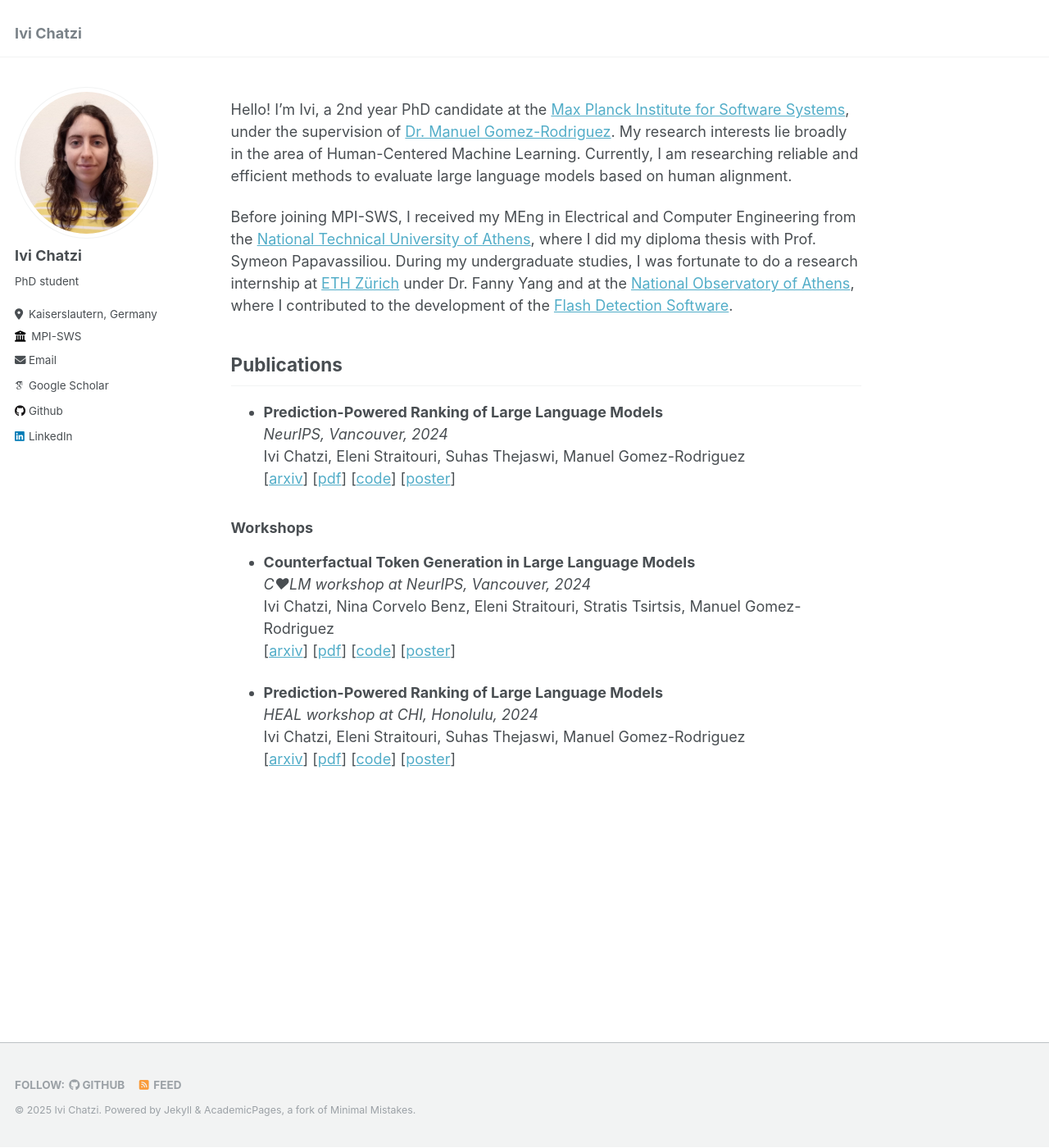
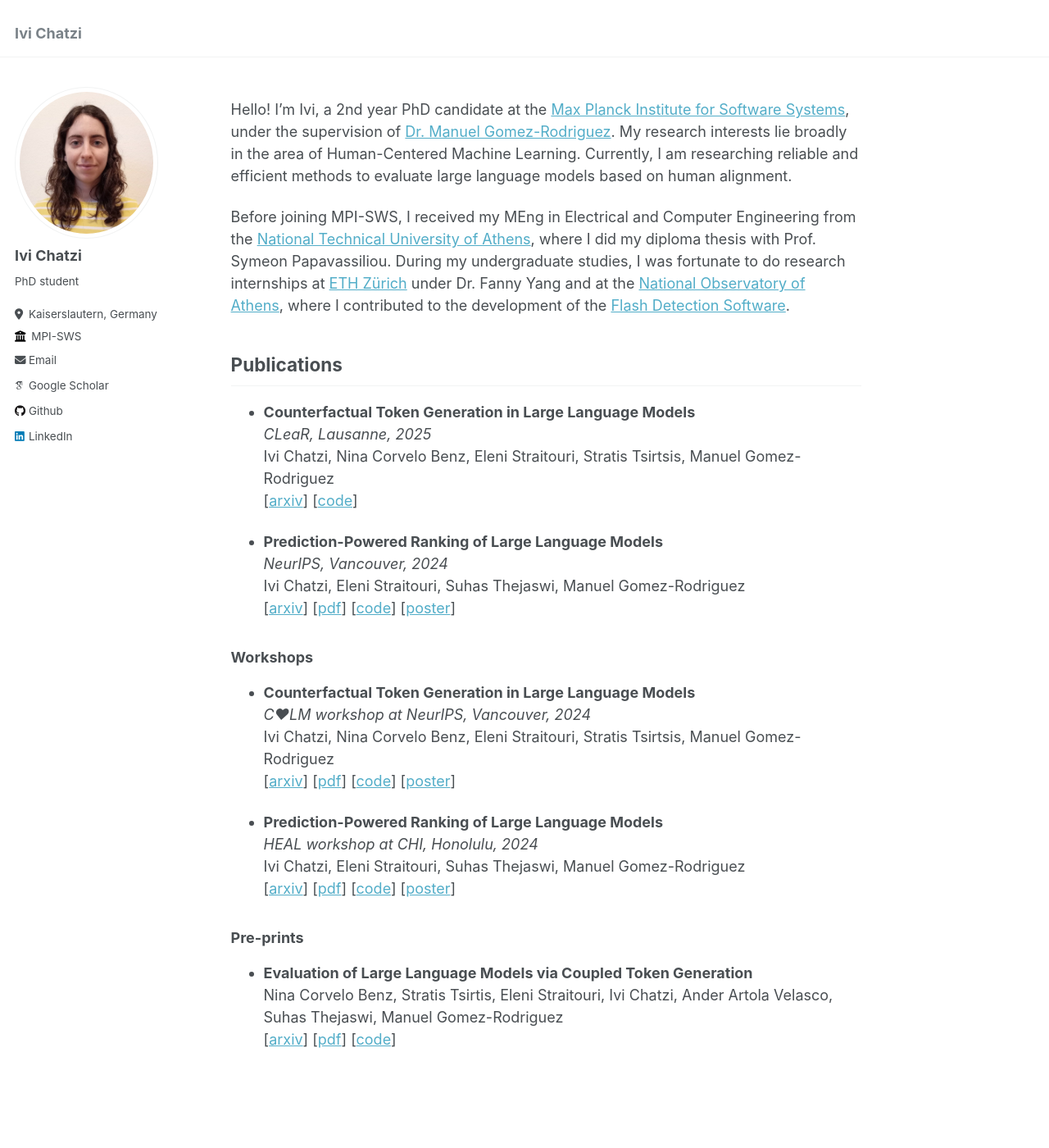
Before and after one commit to Qvapil/Qvapil.github.io, a Jekyll site: the page built from _pages/about.md, in a window 1280 px wide and 1400 px high. Shown: the whole window at 82% size. Built offline with Jekyll 4.4.1, drawn with Linux system fonts in a browser that asks for light colours; some web fonts are replaced.

Commit message:
updated publications

```diff
--- a/_pages/about.md
+++ b/_pages/about.md
@@ -14,7 +14,7 @@ Currently, I am researching reliable and efficient methods to evaluate large lan
 
 Before joining MPI-SWS, I received my MEng in Electrical and Computer Engineering from the [National Technical University of Athens](https://www.ece.ntua.gr/en),
 where I did my diploma thesis with Prof. Symeon Papavassiliou.
-During my undergraduate studies, I was fortunate to do a research internship at [ETH Zürich](https://ethz.ch/en.html)
+During my undergraduate studies, I was fortunate to do research internships at [ETH Zürich](https://ethz.ch/en.html)
 under Dr. Fanny Yang and at the [National Observatory of Athens](https://www.noa.gr/en/), where I contributed to the development of the [Flash Detection Software](https://kryoneri.astro.noa.gr/en/flash-detection-software/).
 
 
@@ -33,6 +33,11 @@ under Dr. Fanny Yang and at the [National Observatory of Athens](https://www.noa
 
 [//]: # (### Conferences)
 
+- **Counterfactual Token Generation in Large Language Models** \
+_CLeaR, Lausanne, 2025_ \
+Ivi Chatzi, Nina Corvelo Benz, Eleni Straitouri, Stratis Tsirtsis, Manuel Gomez-Rodriguez \
+[[arxiv](https://arxiv.org/abs/2409.17027)] [[code](https://github.com/Networks-Learning/counterfactual-llms)]
+
 - **Prediction-Powered Ranking of Large Language Models** \
 _NeurIPS, Vancouver, 2024_ \
 Ivi Chatzi, Eleni Straitouri, Suhas Thejaswi, Manuel Gomez-Rodriguez \
@@ -50,4 +55,7 @@ _HEAL workshop at CHI, Honolulu, 2024_ \
 Ivi Chatzi, Eleni Straitouri, Suhas Thejaswi, Manuel Gomez-Rodriguez \
 [[arxiv](https://arxiv.org/abs/2402.17826)] [[pdf](https://qvapil.github.io/files/2402.17826v2.pdf)] [[code](https://github.com/Networks-Learning/prediction-powered-ranking)] [[poster](https://qvapil.github.io/files/poster_ppr_chi.pdf)]
 
-<!-- ### Pre-prints -->
+### Pre-prints
+- **Evaluation of Large Language Models via Coupled Token Generation** \
+Nina Corvelo Benz, Stratis Tsirtis, Eleni Straitouri, Ivi Chatzi, Ander Artola Velasco, Suhas Thejaswi, Manuel Gomez-Rodriguez \
+[[arxiv](https://arxiv.org/abs/2502.01754)] [[pdf](https://qvapil.github.io/files/2502.01754v1.pdf)] [[code](https://github.com/Networks-Learning/coupled-llm-evaluation)]
```
Also changed, not shown: 1 other file.
